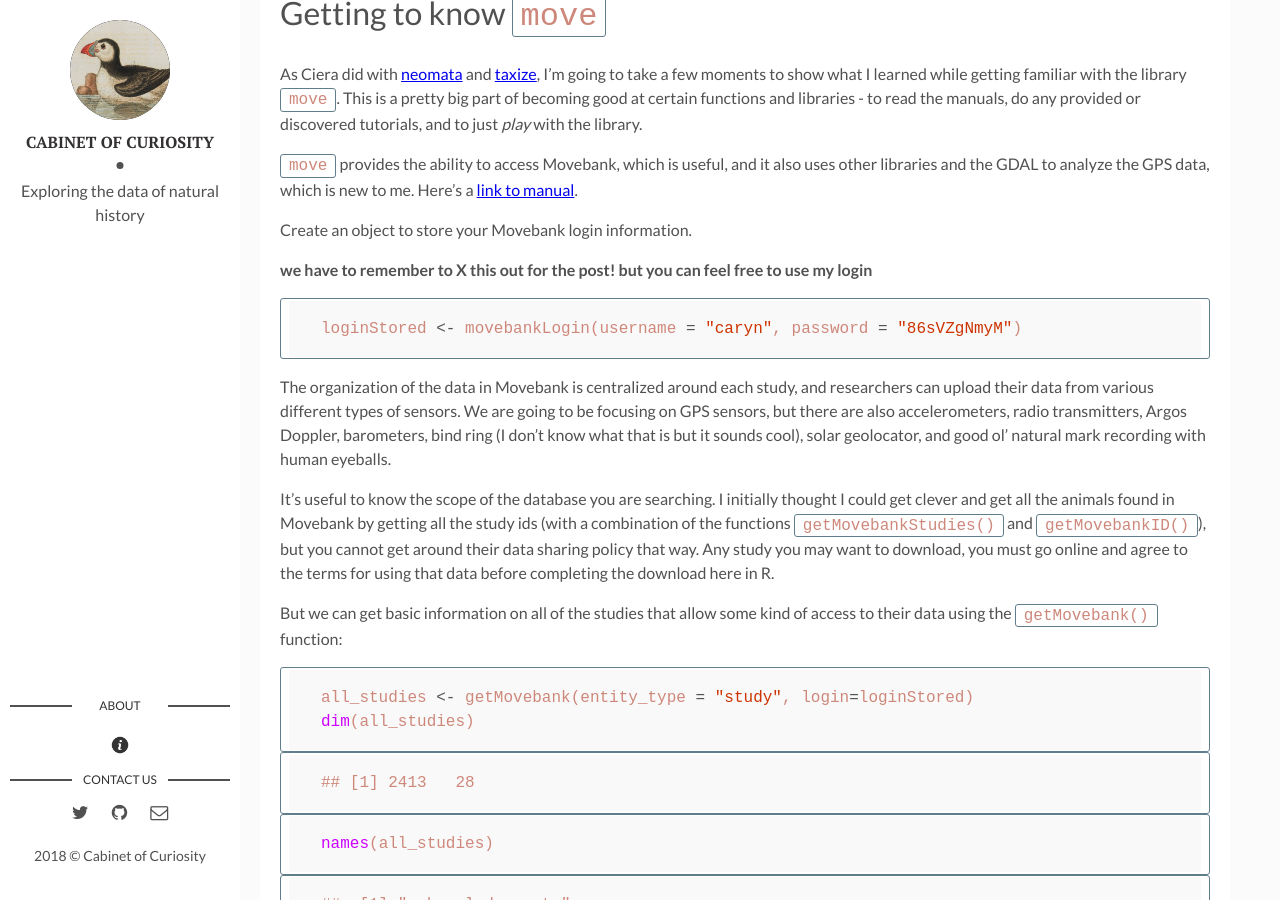
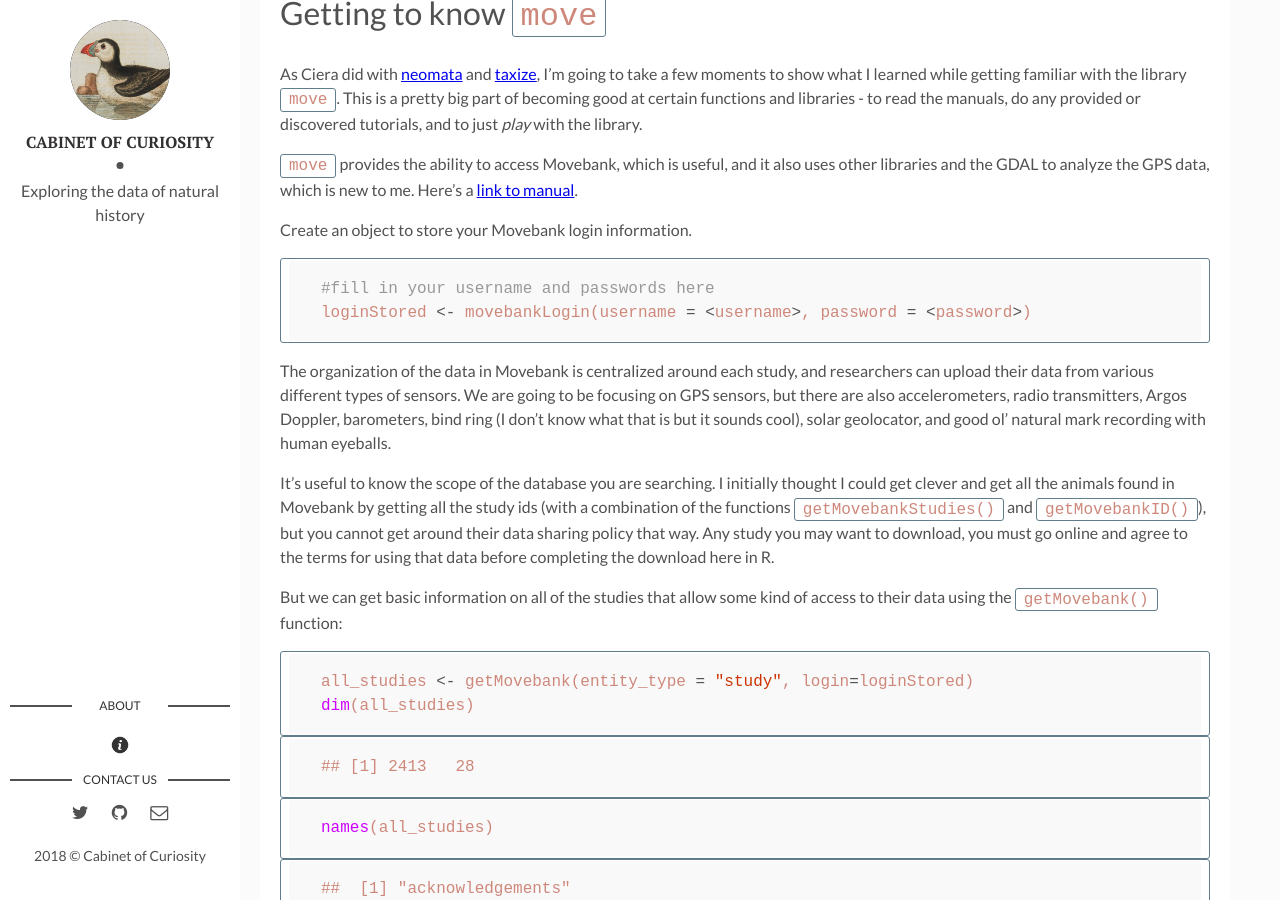
Before and after one commit to cabinetofcuriosity/cabinetofcuriosity_site, a Jekyll site: the page built from _posts/2018-04-06-movebank-part1.md, in a window 1280 px wide and 900 px high, scrolled down 2152 px. Built offline with Jekyll 4.4.1, drawn with Linux system fonts in a browser that asks for light colours; comment, search, counter and statistics services are not loaded.

Commit message:
oops - username and password!

````diff
--- a/_posts/2018-04-06-movebank-part1.md
+++ b/_posts/2018-04-06-movebank-part1.md
@@ -88,11 +88,10 @@ Here's a [link to manual](https://cran.r-project.org/web/packages/move/vignettes
 
 Create an object to store your Movebank login information.
 
-**we have to remember to X this out for the post! but you can feel free to use my login**
-
 
 ```r
-loginStored <- movebankLogin(username = "caryn", password = "86sVZgNmyM")
+#fill in your username and passwords here
+loginStored <- movebankLogin(username = <username>, password = <password>)
 ```
 
 The organization of the data in Movebank is centralized around each study, and researchers can upload their data from various different types of sensors.
````
